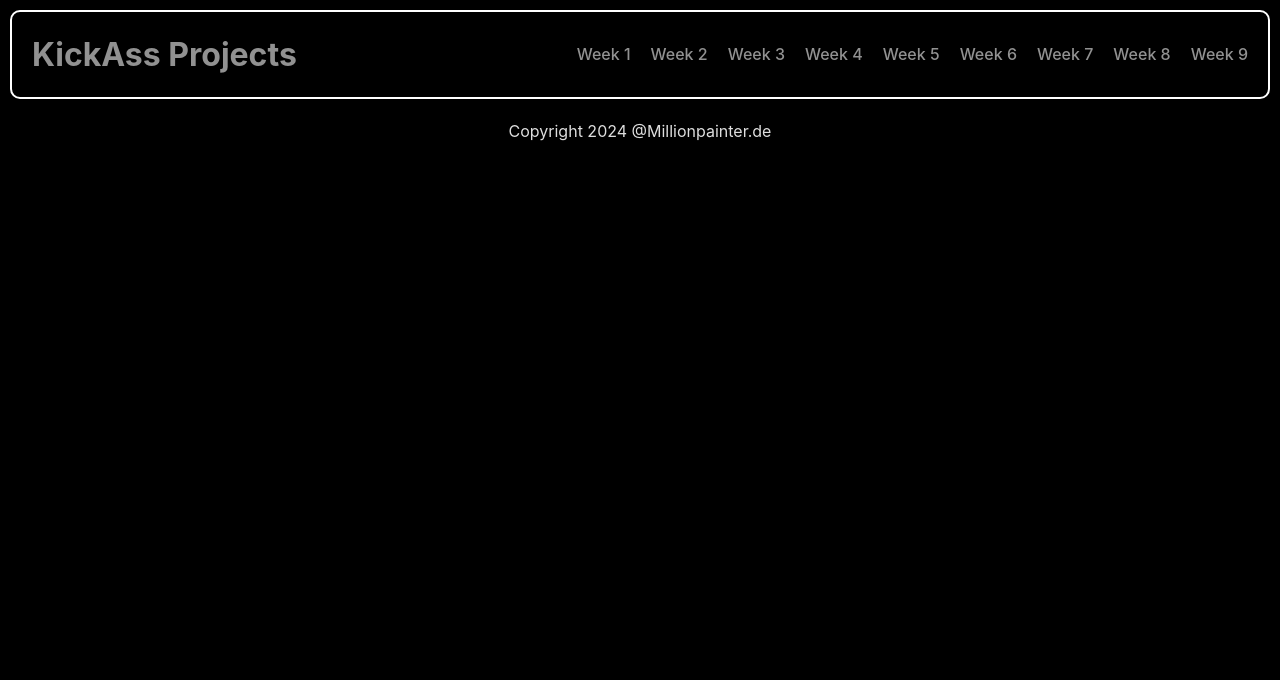
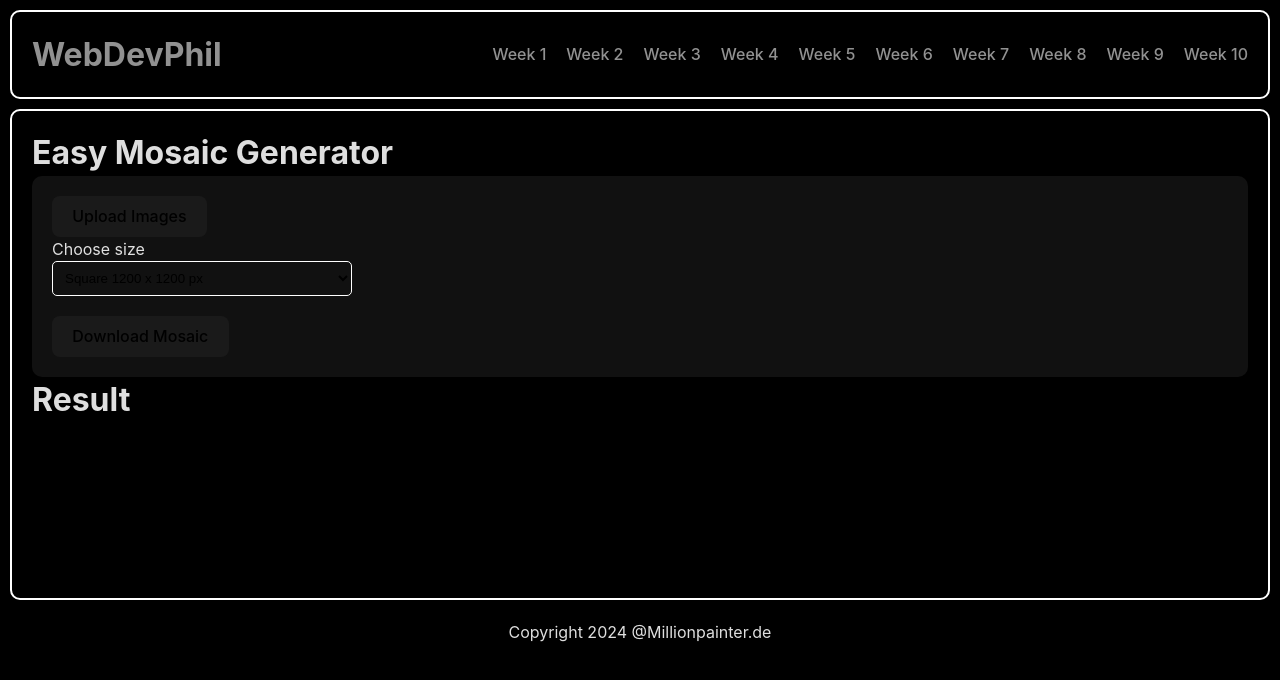
Before and after one commit to Phil-star1984/kickass_projects, a React (Vite) app: page /weekten in a window 1280 px wide. Shown: the top 680 px of the page. Built offline with nearby package versions, Linux system fonts and the light colour scheme.

Commit message:
feat: Add WeekTen component with Mosaic Generator

```diff
--- a/src/App.jsx
+++ b/src/App.jsx
@@ -14,6 +14,7 @@ import WeekSix from "./components/WeekSix.jsx";
 import WeekSeven from "./components/WeekSeven.jsx";
 import WeekEight from "./components/WeekEight.jsx";
 import WeekNine from "./components/WeekNine.jsx";
+import WeekTen from "./components/WeekTen.jsx";
 
 function App() {
   return (
@@ -31,6 +32,7 @@ function App() {
         <Route path="/weekseven" element={<WeekSeven />} />
         <Route path="/weekeight" element={<WeekEight />} />
         <Route path="/weeknine" element={<WeekNine />} />
+        <Route path="/weekten" element={<WeekTen />} />
       </Routes>
       <Footer />
     </>
--- a/src/components/NavBar.jsx
+++ b/src/components/NavBar.jsx
@@ -5,7 +5,7 @@ function NavBar() {
   return (
     <nav className="navbar_outer_container">
       <NavLink to="/">
-        <h1 className="navbar_logo">KickAss Projects</h1>
+        <h1 className="navbar_logo">WebDevPhil</h1>
       </NavLink>
       <ul className="navbar_navlinks">
         <li>
@@ -35,6 +35,9 @@ function NavBar() {
         <li>
           <NavLink to="weeknine">Week 9</NavLink>
         </li>
+        <li>
+          <NavLink to="weekten">Week 10 </NavLink>
+        </li>
       </ul>
     </nav>
   );
--- a/src/components/WeekNine.jsx
+++ b/src/components/WeekNine.jsx
@@ -3,21 +3,27 @@ import axios from "axios";
 
 function WeekNine() {
   const [data, setData] = useState("");
-  const apiURL = "https://api.artic.edu/api/v1/artworks";
+  const apiURL = "http://localhost:8000/scrapelinkedin";
 
-  const getData = async (e) => {
-    e.preventDefault();
+  const getData = async () => {
+    /* e.preventDefault(); */
+
+    const newData = {
+      name: "Phil",
+      ort: "Würzburg",
+      straße: "Wiesenweg",
+    };
 
     try {
-      const result = await axios.get(apiURL);
-      console.log("Received Data from API: ", result.data.data);
-      setData(result.data.data);
+      const result = await axios.post(apiURL, newData);
+      console.log("Received Data from API: ", result);
+      /* setData(result.data.data); */
     } catch (error) {
       console.error("Data from URL not available", error);
     }
   };
 
-  const downloadData = (e) => {
+  const downloadData = () => {
     /* e.preventDefault(); */
     const blob = new Blob([JSON.stringify(data)], { type: "application/json" });
     const url = URL.createObjectURL(blob);
--- /dev/null
+++ b/src/components/WeekTen.jsx
@@ -0,0 +1,155 @@
+import React, { useEffect, useState, useRef } from "react";
+
+function WeekTen() {
+  const [mosaicSize, setMosaicSize] = useState("1200x1200px");
+  const [images, setImages] = useState([]);
+  const canvasRef = useRef(null);
+  const fileInputRef = useRef(null);
+
+  useEffect(() => {
+    if (images.length > 0) {
+      const canvas = canvasRef.current;
+      const ctx = canvas.getContext("2d");
+
+      const [canvasWidth, canvasHeight] = mosaicSize
+        .split("x")
+        .map((dim) => parseInt(dim, 10));
+      canvas.width = canvasWidth;
+      canvas.height = canvasHeight;
+
+      ctx.clearRect(0, 0, canvasWidth, canvasHeight);
+
+      // Die Größe für einzelne Kacheln basierend auf der Gesamtanzahl der Bilder berechnen
+      const tileWidth = canvasWidth / Math.ceil(Math.sqrt(images.length));
+      const tileHeight =
+        canvasHeight /
+        Math.ceil(images.length / Math.ceil(Math.sqrt(images.length)));
+
+      images.forEach((file, index) => {
+        const img = new Image();
+        img.onload = () => {
+          // Berechnung, um das Bild proportional zu skalieren und es in der Kachel zu zentrieren
+          const scale = Math.max(
+            tileWidth / img.width,
+            tileHeight / img.height
+          );
+          const scaledWidth = img.width * scale;
+          const scaledHeight = img.height * scale;
+
+          // Startpunkt des Bildausschnitts
+          const sx =
+            scaledWidth - tileWidth > 0
+              ? (img.width - tileWidth / scale) / 2
+              : 0;
+          const sy =
+            scaledHeight - tileHeight > 0
+              ? (img.height - tileHeight / scale) / 2
+              : 0;
+
+          // Berechnung der x und y Position für die Kachel
+          const x = (index % Math.ceil(Math.sqrt(images.length))) * tileWidth;
+          const y =
+            Math.floor(index / Math.ceil(Math.sqrt(images.length))) *
+            tileHeight;
+
+          // Zeichnen des Bildes im Canvas an der berechneten Position
+          ctx.drawImage(
+            img,
+            sx,
+            sy,
+            tileWidth / scale,
+            tileHeight / scale,
+            x,
+            y,
+            tileWidth,
+            tileHeight
+          );
+        };
+
+        // Object URL erstellen und bereinigen
+        img.src = URL.createObjectURL(file);
+        img.addEventListener("load", () => {
+          URL.revokeObjectURL(img.src); // Speicher freigeben
+        });
+      });
+    }
+  }, [images, mosaicSize]);
+
+  //Logik um aus den ausgewählten Bildern ein Mosaik in der gewünschten Größe zu erstellen
+  const downloadMosaic = (e) => {
+    e.preventDefault();
+    // Überprüfen Sie, ob der Canvas vorhanden ist
+    if (canvasRef.current) {
+      // Erstellen Sie eine Data URL für das Canvas
+      const imageDataURL = canvasRef.current.toDataURL("image/jpeg", 1.0);
+
+      // Erstellen Sie ein <a> Element für den Download
+      const downloadLink = document.createElement("a");
+      downloadLink.href = imageDataURL;
+      downloadLink.download = "mosaic.jpg"; // Der Dateiname für das heruntergeladene Bild
+
+      // Dieser Teil löst den Download aus
+      document.body.appendChild(downloadLink);
+      downloadLink.click();
+      document.body.removeChild(downloadLink);
+    }
+  };
+
+  const handleUploadClick = () => {
+    if (fileInputRef.current) {
+      fileInputRef.current.click();
+    }
+  };
+
+  return (
+    <div className="weekten_outer_container">
+      <h1>Easy Mosaic Generator</h1>
+      <div className="weekten_inner_container">
+        <form className="weekten_input" type="submit">
+          <input
+            type="file"
+            multiple
+            accept="image/*"
+            onChange={(e) => setImages(Array.from(e.target.files))}
+            style={{ display: "none" }}
+            ref={fileInputRef}
+            /* bei onChange wird eine kurzfristige URL erstellt, die man benötigt um die hochgeladenen Bilder auch anzuzeigen */
+            /* Datentyp: jpg/png/apple format, mehrere Bilder (min. 10) sollen ausgewählt werden od. ein ganzer Ordner */
+          ></input>
+
+          <button type="button" onClick={handleUploadClick}>
+            Upload Images
+          </button>
+          <br />
+          <label>
+            Choose size
+            <select
+              className="choose_size"
+              name="mosaicSize"
+              id="mosaic_size"
+              onChange={(e) => setMosaicSize(e.target.value)}
+            >
+              <option value="1200x1200px">Square 1200 x 1200 px</option>
+              <option value="1080x1920px">Story 1080 x 1920 px</option>
+            </select>
+          </label>
+
+          {/* bei Button click muss die Generierungslogik stattfinden,
+            Wie können die Bilder angeordnet werden, damit sie ein Quadrat im Format 1200x1200px (Option 1) ergeben?
+            1. Überprüfung der Bildgrößen und evtl. Verkleinerung
+            2.  */}
+          <button type="button" onClick={downloadMosaic}>
+            Download Mosaic
+          </button>
+        </form>
+
+        <div className="weekten_mosaic_container">
+          <h1>Result</h1>
+          <canvas ref={canvasRef}></canvas>
+        </div>
+      </div>
+    </div>
+  );
+}
+
+export default WeekTen;
--- a/src/index.css
+++ b/src/index.css
@@ -692,6 +692,24 @@ button.scrape_button {
   margin-bottom: 0.5rem;
 }
 
+.weekten_outer_container {
+  border: 2px solid white;
+  border-radius: 10px;
+  margin: 10px;
+  margin-top: 0px;
+  padding: 20px;
+}
+
+form.weekten_input {
+  background-color: #111111;
+  padding: 20px;
+  border-radius: 10px;
+}
+
+select.choose_size {
+  margin-bottom: 20px;
+}
+
 /*///////////////////// Media Queries ////////////////////////*/
 
 @media only screen and (max-width: 600px) {
```
